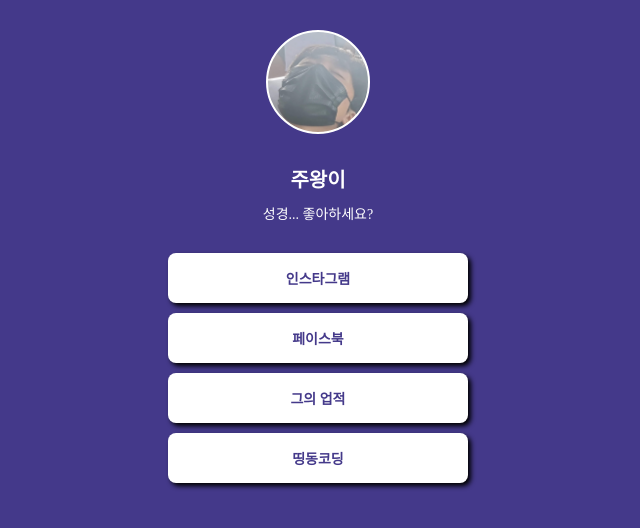
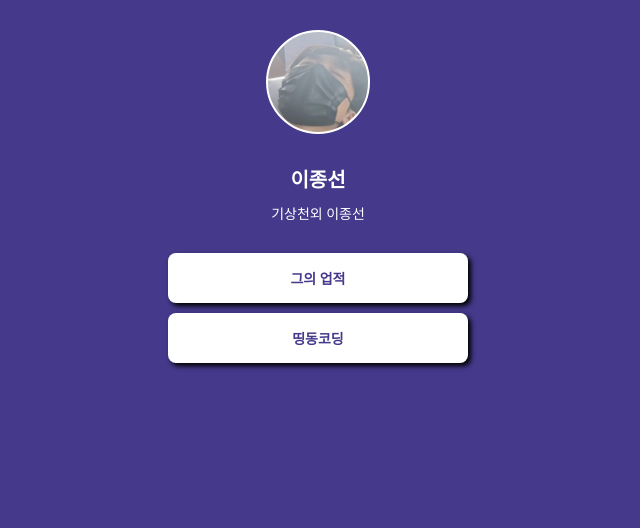
Before and after one commit to leejosoon/mypage, a plain HTML site: page index.html in a window 1280 px wide. Shown: the whole page, without its empty margins (322-962 px from the left). Drawn offline with Linux system fonts and the light colour scheme; a web font is replaced by a local one.

Commit message:
Update index.html

```diff
--- a/index.html
+++ b/index.html
@@ -1,8 +1,8 @@
 <!DOCTYPE html>
 <html>
 <head>
-	<meta property="og:title" content="주왕이 - 프로필 링크">
-    <meta property="og:description" content="어서와 주왕는 처음이지?">
+	<meta property="og:title" content="이종선 - 프로필 링크">
+    <meta property="og:description" content="안녕하세요 재미를 추구하며 사는 이종선입니다.?">
     <meta property="og:image" content="주왕이.png">
     <title>주왕이 - 프로필 링크</title>
     <style>
@@ -80,10 +80,9 @@
 <body>
     <div class="wrap">
         <div class="profile"></div>
-        <h1 class="main">주왕이</h1>
-        <p class="sub">성경... 좋아하세요?</p>
-        <a target="_blank" href="https://www.instagram.com/joowang_05/">인스타그램</a>
-        <a target="_blank" href="https://www.facebook.com/profile.php?id=100017985793447">페이스북</a>
+        <h1 class="main">이종선</h1>
+        <p class="sub">기상천외 이종선</p>
+        <a target="_blank" href="https://www.instagram.com/j_jong0520/>인스타그램</a>
         <a target="_blank" href="https://chang.spartacodingclub.kr/">그의 업적</a>
         <a target="_blank" href="https://ddingdong.spartacodingclub.kr/">띵동코딩</a>
     </div>
```
